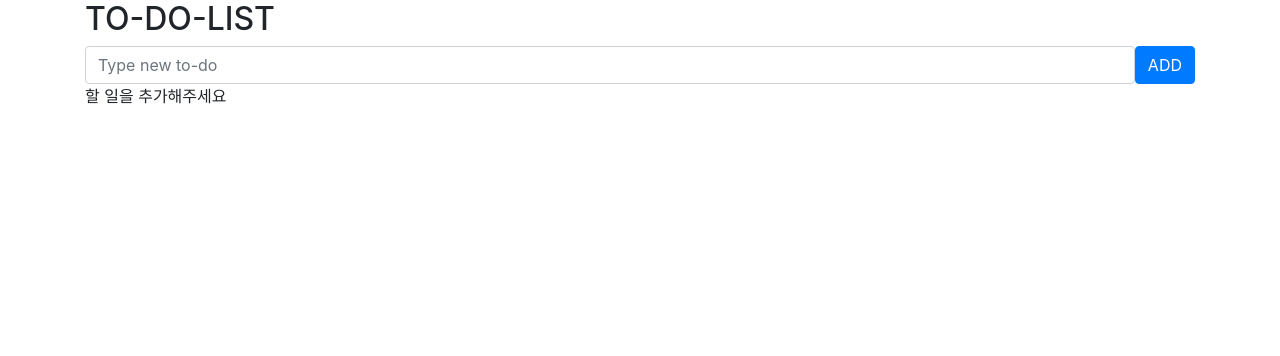
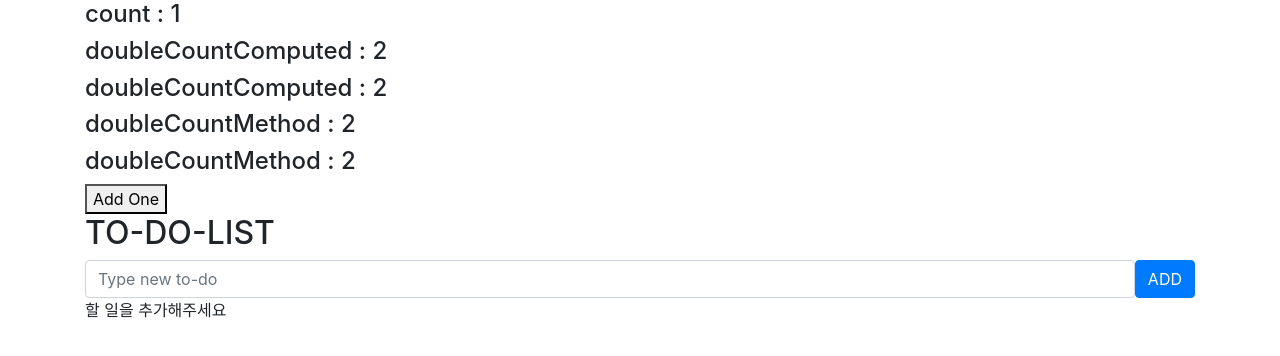
Before and after one commit to devkmee/-vue3-study, a Vue app: page / in a window 1280 px wide. Shown: the top 356 px of the page. Built offline with nearby package versions, Linux system fonts and the light colour scheme.

Commit message:
23 computed

```diff
--- a/src/App.vue
+++ b/src/App.vue
@@ -1,22 +1,26 @@
 <template>
     <div class="container">
+        <h4>count : {{ count }} </h4>
+        <h4>doubleCountComputed : {{ doubleCountComputed }} </h4>
+        <h4>doubleCountComputed : {{ doubleCountComputed }} </h4>
+        <h4>doubleCountMethod : {{ doubleCountMethod() }} </h4>
+        <h4>doubleCountMethod : {{ doubleCountMethod() }} </h4>
+        <button @click="count++">Add One</button>
         <h2>TO-DO-LIST</h2>
-        <TodoSimpleForm @add-todo="addTodo"/>
+        <TodoSimpleForm @add-todo="addTodo" />
 
         <div v-if="!todos.length">
             할 일을 추가해주세요
         </div>
-        <TodoList
-                  :todos="todos"
+        <TodoList :todos="todos"
                   @toggle-todo="toggleTodo"
-                  @delete-todo="deleteTodo"
-         />
+                  @delete-todo="deleteTodo" />
     </div>
 </template>
 
 <script>
     //import { reactive } from 'vue'; // 객체
-    import { ref } from 'vue';    // 원시타입
+    import { ref, computed } from 'vue';    // 원시타입
     import TodoSimpleForm from './components/TodoSimpleForm.vue';
     import TodoList from './components/TodoList.vue';
 
@@ -45,12 +49,26 @@
                 todos.value[index].completed = !todos.value[index].completed;
             };
 
+            const count = ref(1);
+            const doubleCountComputed = computed(() => {
+                console.log('computed');
+                return count.value * 2;
+            });
+
+            const doubleCountMethod = () => {
+                console.log('Method');
+                return count.value * 2;
+            };
+
             return {
                 addTodo
                 , todos
                 , todoStyle
                 , deleteTodo
                 , toggleTodo
+                , count
+                , doubleCountComputed
+                , doubleCountMethod
             };
         }
     }
```
